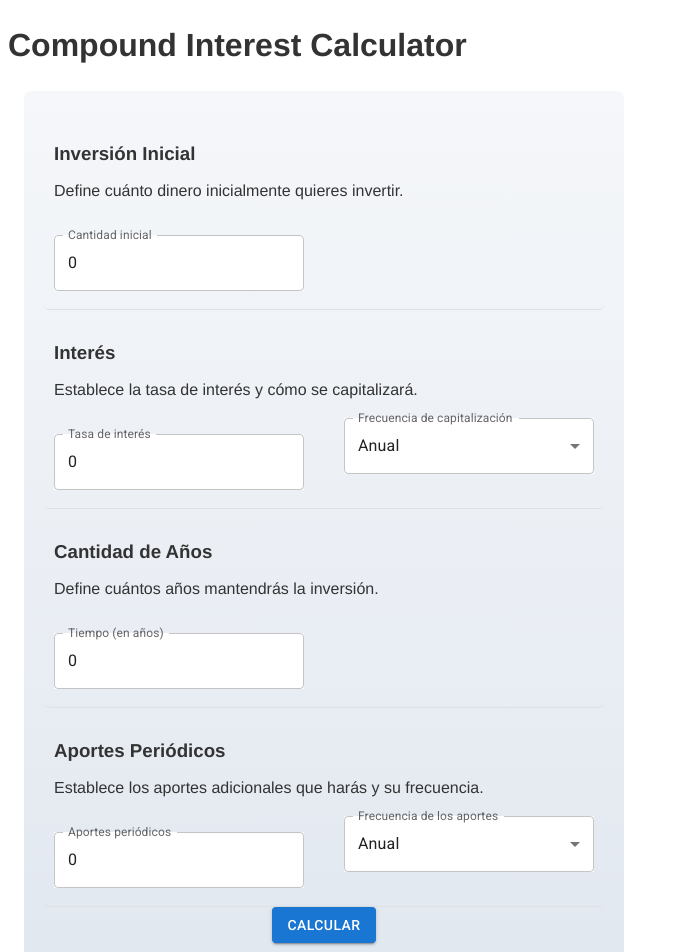
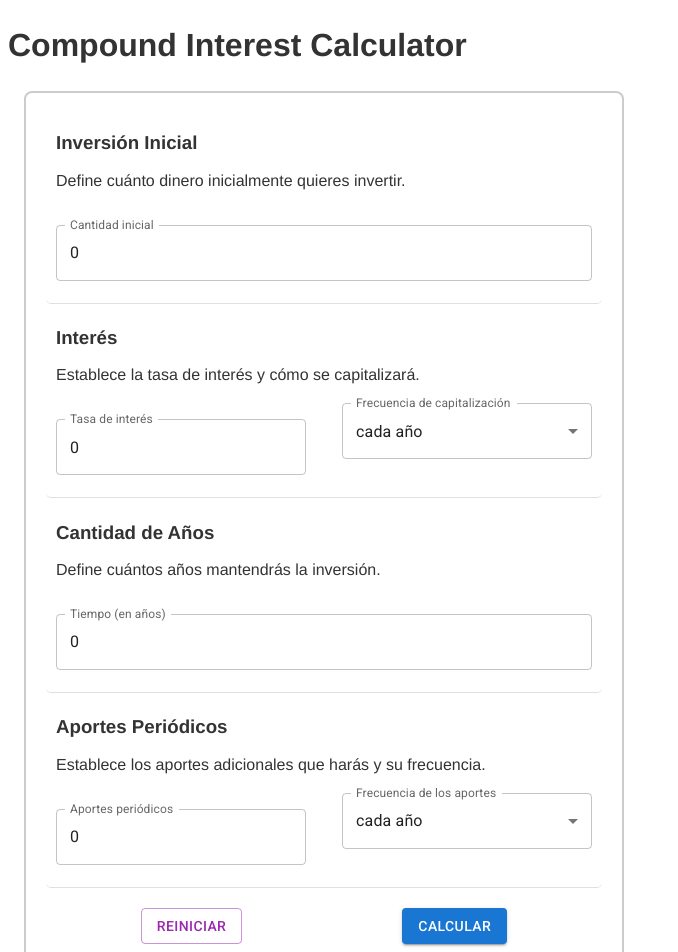
Before and after one commit to JesusPaz/jesuspaz-site-frontend, a Next.js app: page / in a window 1280 px wide. Shown: the top 952 px of the page, without its empty margins (0-678 px from the left). Built offline with nearby package versions, Linux system fonts and the light colour scheme.

Commit message:
it works

```diff
--- a/src/components/CompoundInterestCalculator.js
+++ b/src/components/CompoundInterestCalculator.js
@@ -11,8 +11,57 @@ export default function CompoundInterestCalculator() {
     const [contribution, setContribution] = useState(0);
     const [contributionFrequency, setContributionFrequency] = useState(1);
     const [result, setResult] = useState([]);
+    const [errors, setErrors] = useState({});
+    const resetValues = () => {
+        setPrincipal(0);
+        setRate(0);
+        setTime(0);
+        setFrequency(1);
+        setContribution(0);
+        setContributionFrequency(1);
+        setResult([]);
+    };
+    const validateFields = () => {
+        let isValid = true;
+        let newErrors = {};
 
+        if (principal <= 0 || !Number.isInteger(principal)) {
+            isValid = false;
+            newErrors.principal = "⚠️ El capital inicial debe ser un número entero mayor a 0.";
+        }
+        if (principal > 100000000) {
+            isValid = false;
+            newErrors.principal = "⚠️ El capital inicial debe ser menor a 100000000.";
+        }
+        if (rate <= 0) {
+            isValid = false;
+            newErrors.rate = "⚠️ La tasa de interés debe ser mayor a 0.";
+        }
+        if (rate > 100) {
+            isValid = false;
+            newErrors.rate = "⚠️ La tasa de interés debe ser menor a 100.";
+        }
+        if (!Number.isInteger(time) || time <= 0) {
+            isValid = false;
+            newErrors.time = "⚠️ La cantidad de años debe ser un número entero y mayor a 0.";
+        }
+        if (time > 200) {
+            isValid = false;
+            newErrors.time = "⚠️ La cantidad de años debe ser menor a 200.";
+        }
+
+        // Validar que la tasa tenga un máximo de 5 decimales
+        const decimalPlaces = (rate.toString().split('.')[1] || []).length;
+        if (decimalPlaces > 5) {
+            isValid = false;
+            newErrors.rate = "⚠️ La tasa de interés puede tener hasta 5 decimales.";
+        }
+
+        setErrors(newErrors);
+        return isValid;
+    };
     const calculateInterest = async () => {
+        if (!validateFields()) return;
         const response = await fetch(`${process.env.API_URL}/finance/compound-interest`, {
             method: 'POST',
             headers: {
@@ -48,11 +97,16 @@ export default function CompoundInterestCalculator() {
                         onChange={(e) => setPrincipal(e.target.value)}
                         variant="outlined"
                         margin="normal"
-                        className={styles.formControl}
+                        className={`${styles.fullText} ${errors.principal ? styles.errorField : ''}`}
+                        helperText={errors.principal}
+                        error={!!errors.principal}
+                    // FormHelperTextProps={{
+                    //     className: styles.errorText
+                    // }}
                     />
                 </div>
             </div>
-            {/* Paso 4: Interés */}
+            {/* Paso 2: Interés */}
             <div className={styles.step}>
                 <div className={styles.step}>
                     <h3>Interés</h3>
@@ -68,6 +122,8 @@ export default function CompoundInterestCalculator() {
                             margin="normal"
                             fullWidth
                             className={styles.formControl}
+                            helperText={errors.rate}
+                            error={!!errors.rate}
                         />
                         <FormControl variant="outlined" className={styles.formControl} fullWidth>
                             <InputLabel id="frequency-label">Frecuencia de capitalización</InputLabel>
@@ -78,10 +134,10 @@ export default function CompoundInterestCalculator() {
                                 onChange={(e) => setFrequency(e.target.value)}
                                 label="Frecuencia de capitalización"
                             >
-                                <MenuItem value={1}>Anual</MenuItem>
-                                <MenuItem value={2}>Semestral</MenuItem>
-                                <MenuItem value={4}>Trimestral</MenuItem>
-                                <MenuItem value={12}>Mensual</MenuItem>
+                                <MenuItem value={1}>cada año</MenuItem>
+                                <MenuItem value={2}>dos veces al año</MenuItem>
+                                <MenuItem value={4}>cada tres meses</MenuItem>
+                                <MenuItem value={12}>cada mes</MenuItem>
                             </Select>
                         </FormControl>
                     </div>
@@ -101,7 +157,9 @@ export default function CompoundInterestCalculator() {
                         onChange={(e) => setTime(e.target.value)}
                         variant="outlined"
                         margin="normal"
-                        className={styles.formControl}
+                        className={styles.fullText}
+                        helperText={errors.time}
+                        error={!!errors.time}
                     />
                 </div>
             </div>
@@ -131,20 +189,24 @@ export default function CompoundInterestCalculator() {
                                 onChange={(e) => setContributionFrequency(e.target.value)}
                                 label="Frecuencia de los aportes"
                             >
-                                <MenuItem value={1}>Anual</MenuItem>
-                                <MenuItem value={2}>Semestral</MenuItem>
-                                <MenuItem value={4}>Trimestral</MenuItem>
-                                <MenuItem value={12}>Mensual</MenuItem>
+                                <MenuItem value={1}>cada año</MenuItem>
+                                <MenuItem value={2}>dos veces al año</MenuItem>
+                                <MenuItem value={4}>cada tres meses</MenuItem>
+                                <MenuItem value={12}>cada mes</MenuItem>
                             </Select>
                         </FormControl>
                     </div>
                 </div>
             </div>
 
-
-            <Button variant="contained" color="primary" onClick={calculateInterest}>
-                Calcular
-            </Button>
+            <div className={styles.buttonContainer}>
+                <Button variant="outlined" color="secondary" className={styles.whiteButton} onClick={() => resetValues()}>
+                    Reiniciar
+                </Button>
+                <Button variant="contained" color="primary" className={styles.blueButton} onClick={calculateInterest}>
+                    Calcular
+                </Button>
+            </div>
             {result.length > 0 && (
                 <div className={styles.result}>
                     <p>
--- a/src/styles/CompoundInterestCalculator.module.css
+++ b/src/styles/CompoundInterestCalculator.module.css
@@ -11,7 +11,9 @@
     max-width: 600px;
     box-sizing: border-box;
     background: linear-gradient(to bottom, #f5f7fa, #e2e8f0);
+    background:#ffffff;
     margin-left: 1rem;
+    border: 2px solid #ccc;
 }
 
 .formControl,
@@ -30,10 +32,9 @@
 }
 
 .step {
-    /* background-color: #ffffff; */
     margin-top: 0px;
     padding: 5px;
-    margin-bottom: 0px;
+    margin-bottom: 4px;
     border-radius: 5px;
     /* box-shadow: 0 3px 6px rgba(0, 0, 0, 0.1); */
     display: flex;
@@ -68,6 +69,7 @@
 }
 
 .step h3 {
+    margin-top: 0.4rem;
     margin-bottom: 0.2rem;
     /* Ajusta este valor según tus preferencias */
 }
@@ -78,9 +80,61 @@
 }
 
 .fullText {
-    width: 100%;
     margin: 0.25rem 0;
     width: 100%;
-    max-width: 250px;
+    /* max-width: 250px; */
     background-color: #ffffff;
 }
+
+.buttonContainer {
+    display: flex;
+    justify-content: center;
+    /* Centra los elementos horizontalmente */
+    align-items: center;
+    /* Centra los elementos verticalmente */
+    width: 100%;
+    margin-top: 1rem;
+    gap: 10rem;
+    /* Espacio entre los botones */
+}
+
+.whiteButton {
+    background-color: white;
+    color: black;
+    /* Color del texto */
+    border: 1px solid #ccc;
+    /* Borde opcional */
+    padding: 10px 24px;
+    /* Aumenta el padding para hacer el botón más grande */
+    font-weight: bold;
+    /* Letra más gruesa */
+    font-size: 1rem;
+}
+
+.blueButton {
+    border: 1px solid #ccc;
+    /* Borde opcional */
+    padding: 10px 24px;
+    /* Aumenta el padding para hacer el botón más grande */
+    font-weight: bold;
+    /* Letra más gruesa */
+    font-size: 1rem;
+}
+
+.whiteButton:hover {
+    background-color: #f5f5f5;
+    /* Color de fondo al pasar el mouse */
+}
+
+.errorText {
+    background-color: #f5f7fa;
+    background: #f5f7fa;
+    padding: 5px 0;
+    font-size: 0.8rem;
+    color: red;
+}
+
+.errorField .MuiFormHelperText-root {
+    margin: 0;
+    padding: 0;
+}
```
